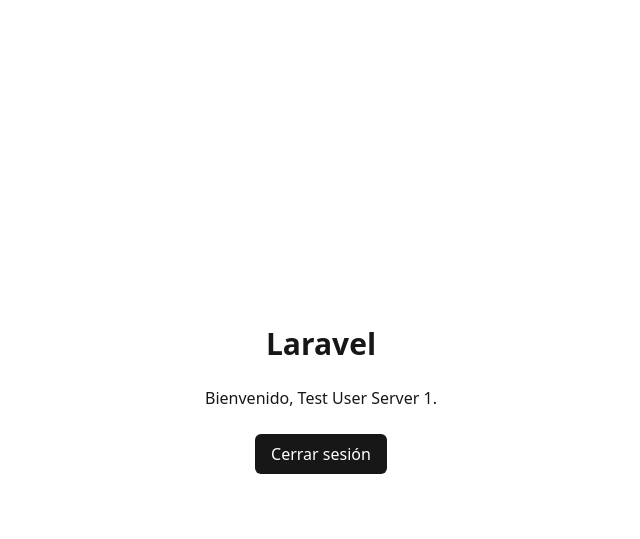
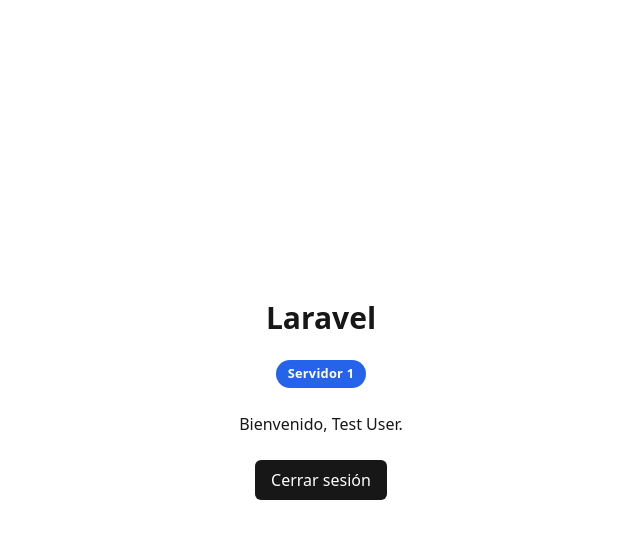
Before and after one commit to Harold-Mtz/nginx-load-balancer, a Laravel app: page / in a window 1280 px wide. Shown: the top 539 px of the page, without its empty margins (319-959 px from the left). Run offline with Laravel 12, Linux system fonts and the light colour scheme; a user stored in the database is signed in; data comes from the database, SQL or seed files in the repository; style sheets or scripts are compiled from the project's sources; some libraries are stand-ins or nearby versions.

Commit message:
Etiqueta de servidor en inicio, login, registro y dashboard

```diff
--- a/webapp12/config/app.php
+++ b/webapp12/config/app.php
@@ -14,6 +14,18 @@ return [
     */
 
     'name' => env('APP_NAME', 'Laravel'),
+
+    /*
+    |--------------------------------------------------------------------------
+    | Etiqueta del servidor
+    |--------------------------------------------------------------------------
+    |
+    | Identifica qué servidor web atendió la petición (Servidor 1 / Servidor 2).
+    | Se define en el .env de cada servidor con SERVER_LABEL.
+    |
+    */
+
+    'server_label' => env('SERVER_LABEL', gethostname() ?: 'Servidor'),
 
     /*
     |--------------------------------------------------------------------------
--- a/webapp12/resources/views/components/layouts/app.blade.php
+++ b/webapp12/resources/views/components/layouts/app.blade.php
@@ -1,5 +1,6 @@
 <x-layouts.app.sidebar>
     <flux:main>
+        <div class="mb-4"><x-server-badge /></div>
         {{ $slot }}
     </flux:main>
 </x-layouts.app.sidebar>
--- a/webapp12/resources/views/components/layouts/auth/simple.blade.php
+++ b/webapp12/resources/views/components/layouts/auth/simple.blade.php
@@ -12,6 +12,7 @@
                     </span>
                     <span class="sr-only">{{ config('app.name', 'Laravel') }}</span>
                 </a>
+                <div class="flex justify-center"><x-server-badge /></div>
                 <div class="flex flex-col gap-6">
                     {{ $slot }}
                 </div>
--- /dev/null
+++ b/webapp12/resources/views/components/server-badge.blade.php
@@ -0,0 +1,4 @@
+@php($label = config('app.server_label'))
+<span {{ $attributes }} style="display:inline-block;padding:.25rem .75rem;border-radius:9999px;background:#2563eb;color:#fff;font-size:.8rem;font-weight:600;letter-spacing:.02em;">
+    {{ $label }}
+</span>
--- a/webapp12/resources/views/welcome.blade.php
+++ b/webapp12/resources/views/welcome.blade.php
@@ -9,9 +9,10 @@
 <body class="min-h-screen flex items-center justify-center bg-white text-zinc-900 dark:bg-zinc-900 dark:text-zinc-100">
     <main class="text-center space-y-6 p-6">
         <h1 class="text-3xl font-semibold">{{ config('app.name') }}</h1>
+        <div><x-server-badge /></div>
 
         @auth
-            <p>Bienvenido, {{ auth()->user()->name }} Server 1.</p>
+            <p>Bienvenido, {{ auth()->user()->name }}.</p>
             <form method="POST" action="{{ route('logout') }}">
                 @csrf
                 <button type="submit" class="rounded-md bg-zinc-900 px-4 py-2 text-white dark:bg-white dark:text-zinc-900">
```
Also changed, not shown: 1 other file.
